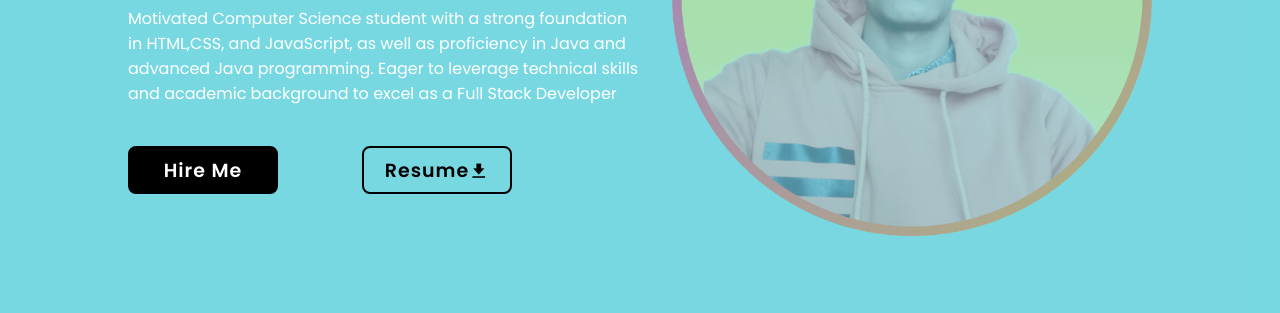
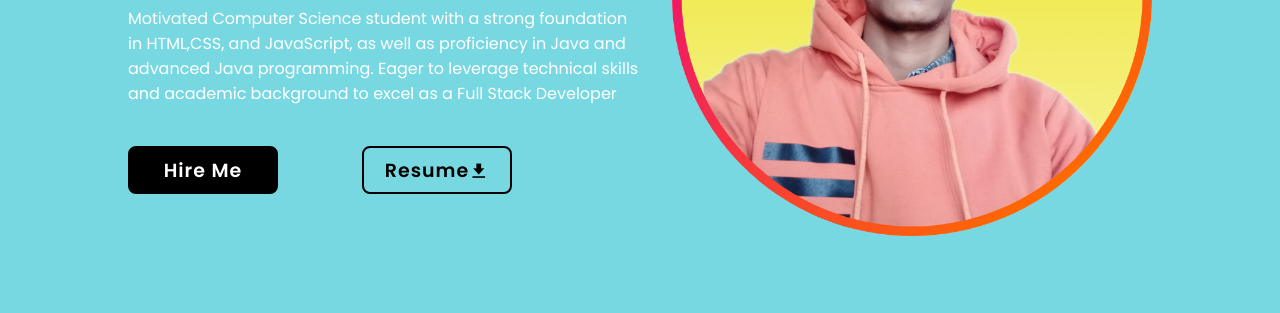
Before and after one commit to vishalsingh704/Personal-Portfolio, a plain HTML site: page index.html in a window 1280 px wide. Shown: the part 401-714 px from the top of the page. Drawn offline with nearby package versions, Linux system fonts and the light colour scheme.

Commit message:
Update style.css

```diff
--- a/style.css
+++ b/style.css
@@ -319,7 +319,7 @@ section{
 }
 .Home-imgHover{
     pointer-events: none;
-    background: var(--bg-color);
+/*     background: var(--bg-color); */
     opacity: .6;
 }
 
```
